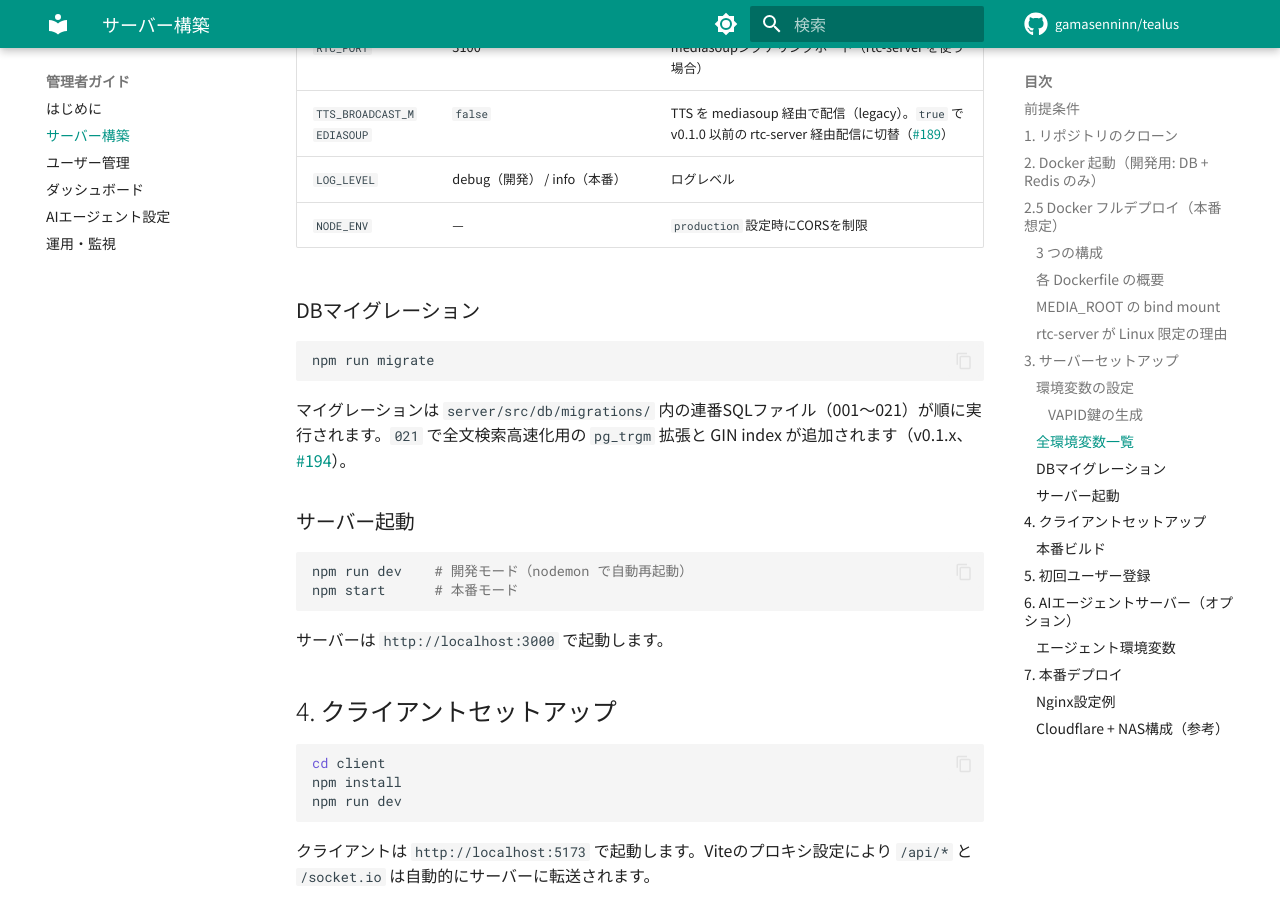
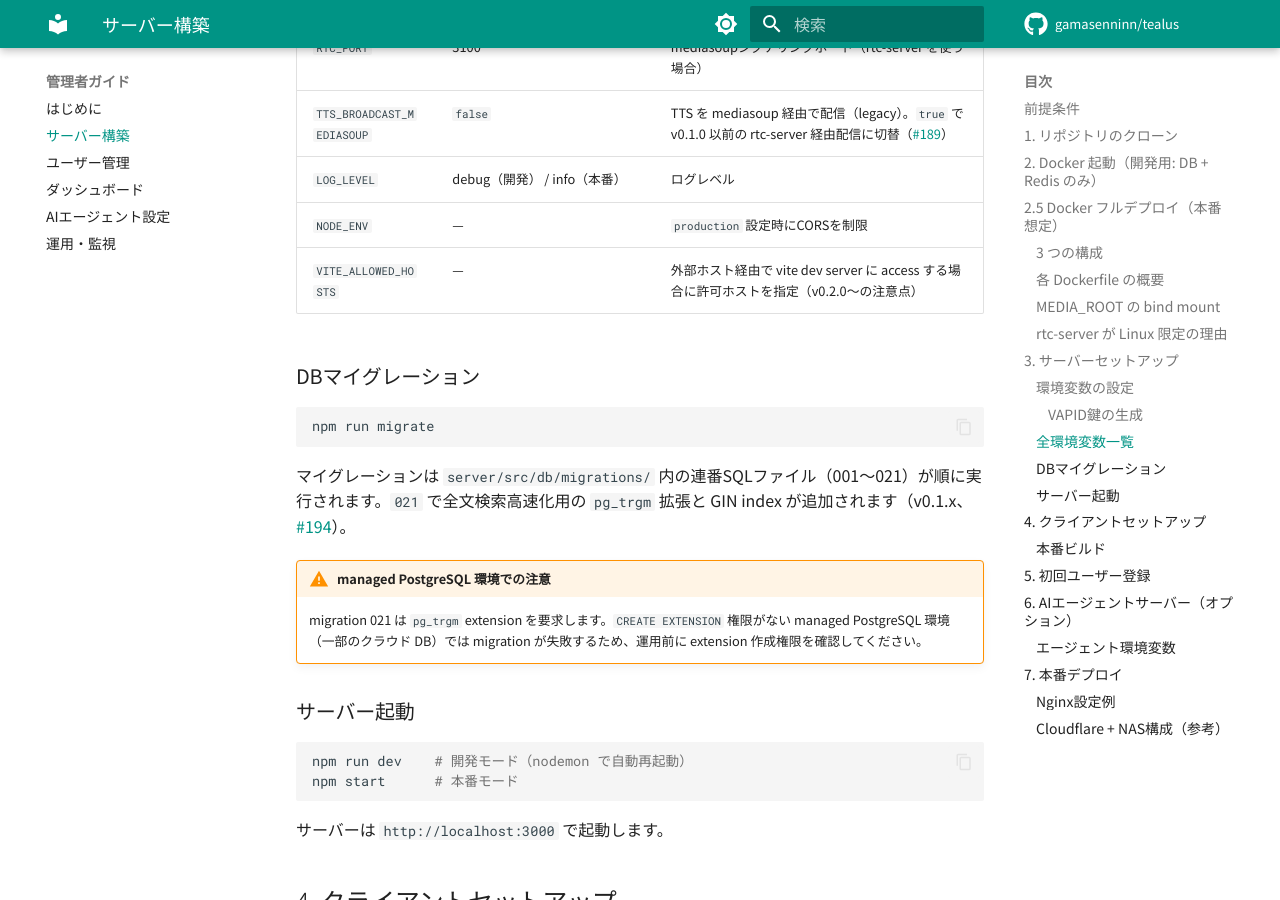
Before and after one commit to gamasenninn/tealus-docs, an MkDocs documentation site: the page built from docs/admin/server-setup.md, in a window 1280 px wide and 900 px high, scrolled down 4325 px. Built offline with MkDocs 1.6.1 and Material for MkDocs 9.7.7, drawn with Linux system fonts in a browser that asks for light colours; comment, search, counter and statistics services are not loaded.

Commit message:
Phase 3: 軽微追記 (VITE_ALLOWED_HOSTS / migration 021 注意 / tealus-cli credentials defensive) (Issue #8)
本体班指示の commit 分割に従い、軽微追記を独立 commit に切り出し。

- admin/server-setup.md: env 表に VITE_ALLOWED_HOSTS 追加 (外部ホスト経由 access 用、v0.2.0 注意点)、migration 021 セクションに managed PostgreSQL 環境 warning callout 追加 (CREATE EXTENSION 権限要確認)
- dev/cli.md: watch モードセクションに credentials 保護注釈追加 (Object.freeze で固定 capture、#212 v0.2.2)

Co-Authored-By: Claude Opus 4.7 (1M context) <noreply@anthropic.com>

````diff
--- a/docs/admin/server-setup.md
+++ b/docs/admin/server-setup.md
@@ -125,6 +125,7 @@ npx web-push generate-vapid-keys
 | `TTS_BROADCAST_MEDIASOUP` | `false` | TTS を mediasoup 経由で配信（legacy）。`true` で v0.1.0 以前の rtc-server 経由配信に切替（[#189](https://github.com/gamasenninn/tealus/issues/189)） |
 | `LOG_LEVEL` | debug（開発） / info（本番） | ログレベル |
 | `NODE_ENV` | — | `production` 設定時にCORSを制限 |
+| `VITE_ALLOWED_HOSTS` | — | 外部ホスト経由で vite dev server に access する場合に許可ホストを指定（v0.2.0〜の注意点） |
 
 ### DBマイグレーション
 
@@ -133,6 +134,9 @@ npm run migrate
 ```
 
 マイグレーションは `server/src/db/migrations/` 内の連番SQLファイル（001〜021）が順に実行されます。`021` で全文検索高速化用の `pg_trgm` 拡張と GIN index が追加されます（v0.1.x、[#194](https://github.com/gamasenninn/tealus/issues/194)）。
+
+!!! warning "managed PostgreSQL 環境での注意"
+    migration 021 は `pg_trgm` extension を要求します。`CREATE EXTENSION` 権限がない managed PostgreSQL 環境（一部のクラウド DB）では migration が失敗するため、運用前に extension 作成権限を確認してください。
 
 ### サーバー起動
 
````
Also changed, not shown: docs/dev/cli.md (+3 -0 lines).
